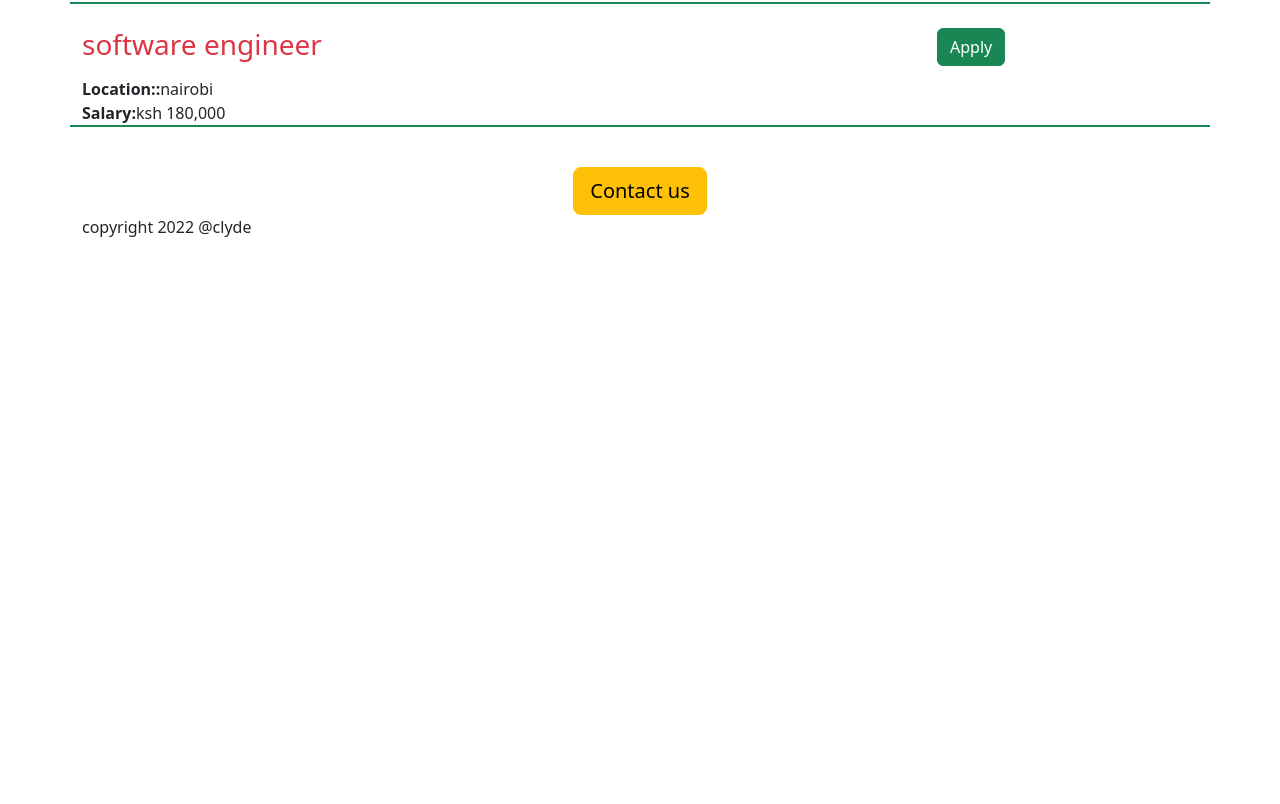
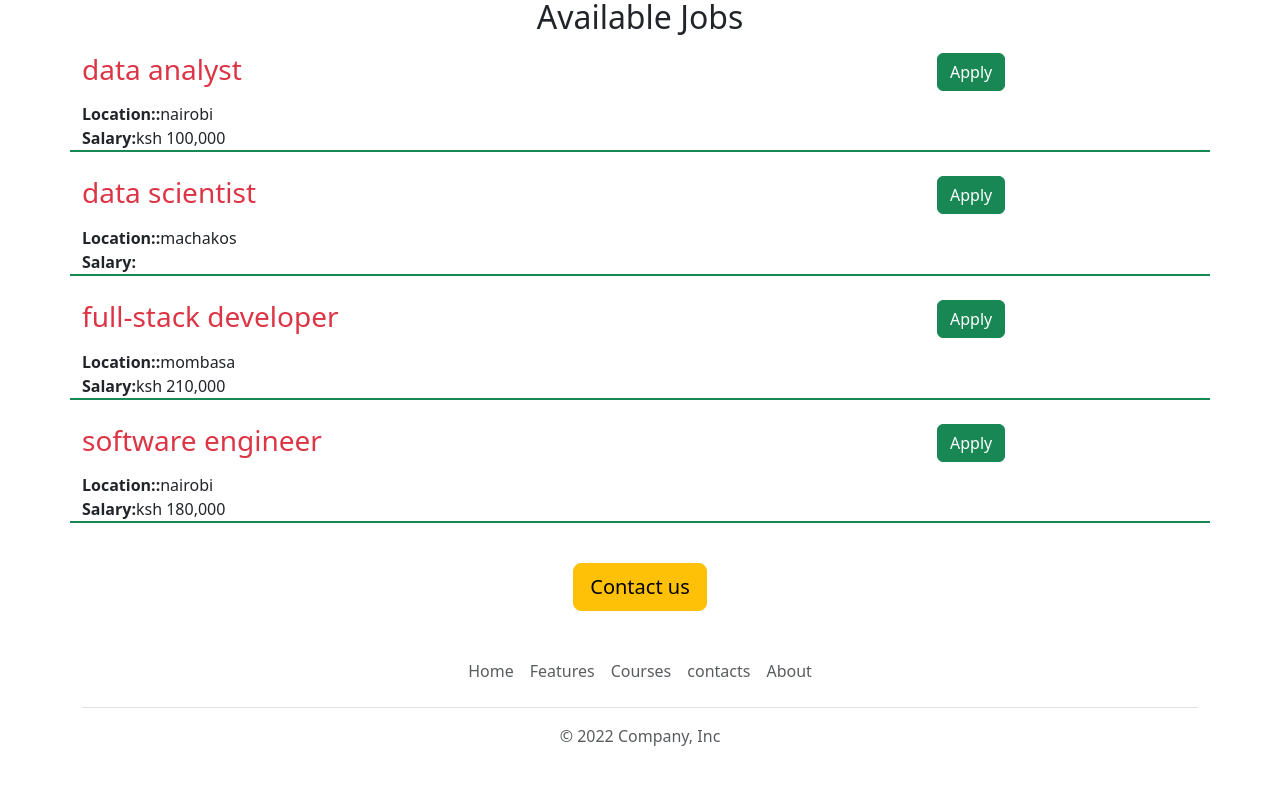
Before and after one commit to kipyeg/peter, a Flask app: page / in a window 1280 px wide. Shown: the part 1108-1912 px from the top of the page. Before the commit the page ends 1345 px from the top, so only its background shows below. Run offline with Flask 2, Linux system fonts and the light colour scheme.

Commit message:
function and asteric project

```diff
--- /dev/null
+++ b/templates/footer.html
@@ -0,0 +1,15 @@
+
+<div class="b-example-divider"></div>
+
+<div class="container">
+  <footer class="py-3 my-4">
+    <ul class="nav justify-content-center border-bottom pb-3 mb-3">
+      <li class="nav-item"><a href="#" class="nav-link px-2 text-muted">Home</a></li>
+      <li class="nav-item"><a href="#" class="nav-link px-2 text-muted">Features</a></li>
+      <li class="nav-item"><a href="#" class="nav-link px-2 text-muted">Courses</a></li>
+      <li class="nav-item"><a href="#" class="nav-link px-2 text-muted">contacts</a></li>
+      <li class="nav-item"><a href="#" class="nav-link px-2 text-muted">About</a></li>
+    </ul>
+    <p class="text-center text-muted">&copy; 2022 Company, Inc</p>
+  </footer>
+</div>
--- a/templates/home.html
+++ b/templates/home.html
@@ -15,11 +15,19 @@
   </head>
   </head>
   <body>
+    {% include 'nav.html'%}
     <div class="container">
-<h1 class="text-uppercase text-danger text-center text-decoration-line-through">ptah {{company_name}}</h1>
+<h1 class="text-uppercase text-danger text-center text-decoration-line-through mt-2 mb-4">ptah {{company_name}}</h1>
   <img id="banner"class="img-fluid"src="https://media.istockphoto.com/id/1132635718/photo/beautiful-canal-and-traditional-houses-in-the-old-town-of-bruges-belgium.jpg?s=612x612&w=0&k=20&c=1lgEtH9r7f-rzpA630PpOOWFeMSDkd_77RK_1KTE0KI=">
     <h2 class="text-center">About clyde</h2>
+    <div class="row">
+      <div class="col-md- 6">
     <p class="fst-italic lh-lg">clyde is a graduate from machakos university who has a skill in web development using python , flask ,django and bootstrap.</p>
+      </div>
+      <div class="d-none d-md-block col-md-6 ">
+      <img class="rounded-top mb-3" src="https://images.unsplash.com/photo-1552581234-26160f608093?ixlib=rb-4.0.3&ixid=MnwxMjA3fDB8MHxzZWFyY2h8OXx8cGVvcGxlJTIwd29ya2luZ3xlbnwwfHwwfHw%3D&auto=format&fit=crop&w=400&q=60">
+      </div>
+    </div>
   <h2 class="text-center" >Available Jobs</h2>
     <p class="fw-bold fs-2 text-decoration-underline">
       <div>
@@ -29,8 +37,8 @@
         {%endfor%}
       </div>
     </p>
-   <div class="text-center"> <button type="button" class="btn btn-warning btn-lg">Contact us</button></div>
-      <p>copyright 2022 @clyde</p>
+   <div class="text-center"> <a type="button" href="mailto:ptah12655@gmail.com?subject=Question%20about%20job%20openings&?body=my%20name%3A%3Center%20name%20here%3E%0D%0Amy%20question%3A%3CAsk%20your%20question%3E"class="btn btn-warning btn-lg">Contact us</a></div>
       </div>
+    {%include 'footer.html'%}
   </body>
 </html>
--- a/templates/jobitem.html
+++ b/templates/jobitem.html
@@ -6,7 +6,7 @@
         <div><b>Salary:</b>{{job['salary']}}</div>
   </div>
   <div class="col-3">
-<button type="button" class="btn btn-success">Apply</button>
+<a href="mailto:ptah12655@gmail.com?subject=Application%20for%20{{job['title']}}&body=my%20name%3A%3Center%20name%20here%3E%0D%0Amy%20resume%3A%3Cresume%20link%20here%3E%0D%0Amy%20linkedin%3A%3Clinkedin%20here%3E" type="button" class="btn btn-success">Apply</a>
   </div>
 <div class="border-bottom border-success border-2 mb-4"></div>
 </div>
--- /dev/null
+++ b/templates/nav.html
@@ -0,0 +1,8 @@
+<nav class="navbar shadow p-3 fixed-top bg-white">
+  <div class="container-fluid">
+    <a class="navbar-brand" href="#">
+      <img src="/static/bootstrap-logo.svg" alt="Logo" width="30" height="24" class="d-inline-block align-text-top">clyde
+    </a>
+  </div>
+</nav>
+<div style="height:56px"></div>
```
Also changed, not shown: static/bootstrap-logo.svg (added), static/marvin-meyer-SYTO3xs06fU-unsplash.jpg (added), 5 other files.
